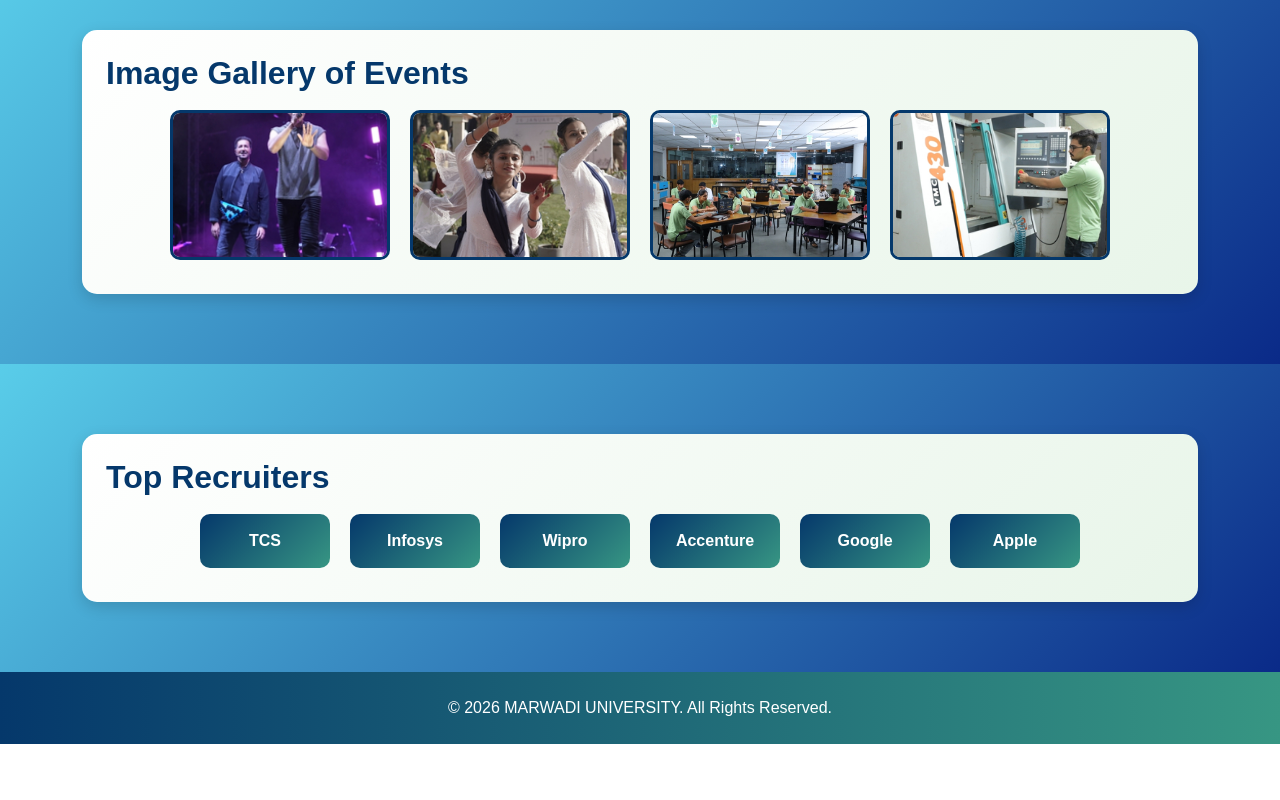
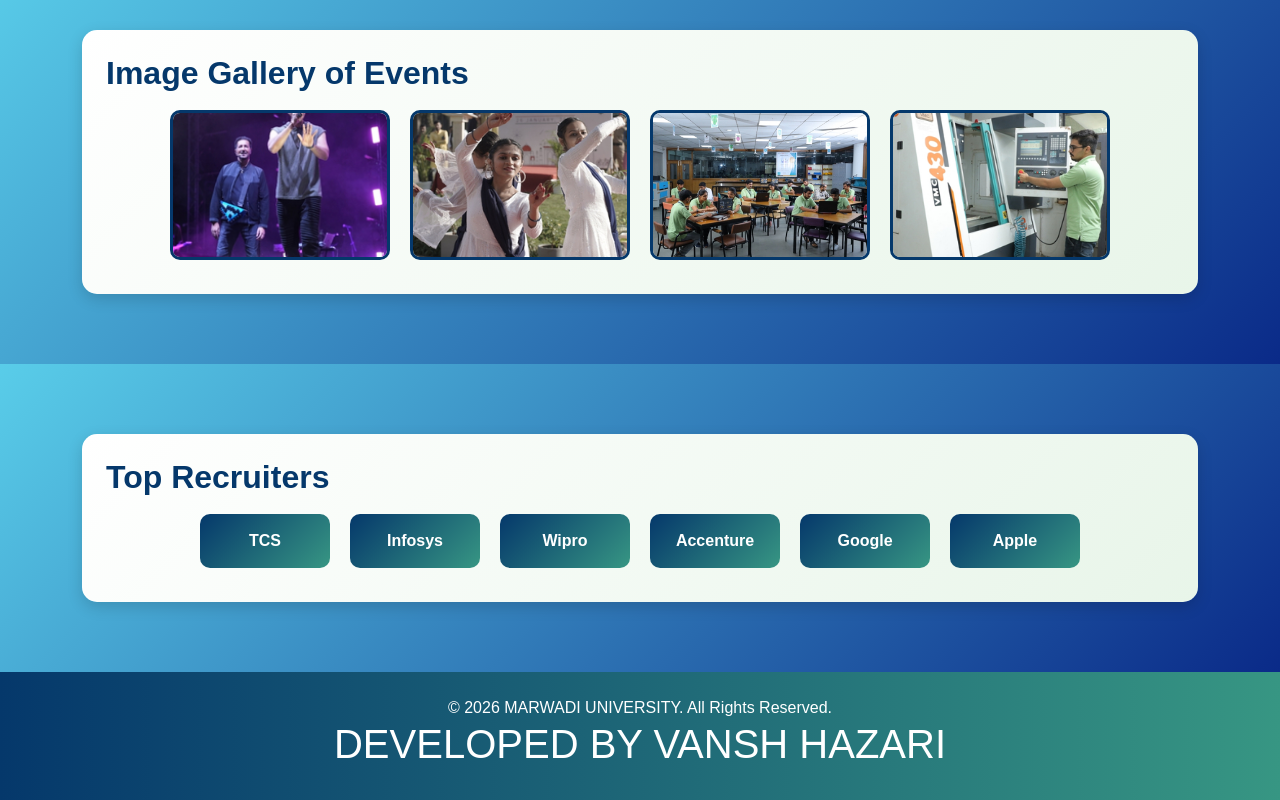
Before and after one commit to vanshhazari/WT-PRACTICAL-12, a plain HTML site: page index.html in a window 1280 px wide. Shown: the part 2069-2869 px from the top of the page. Before the commit the page ends 2813 px from the top, so only its background shows below. Drawn offline with nearby package versions, Linux system fonts and the light colour scheme.

Commit message:
Add developer credit in footer section
Added developer credit to the footer.

```diff
--- a/index.html
+++ b/index.html
@@ -276,6 +276,7 @@
 
     <footer class="text-center py-4">
         <p class="mb-0">&copy; 2026 MARWADI UNIVERSITY. All Rights Reserved.</p>
+        <h1>DEVELOPED BY VANSH HAZARI</h1>
     </footer>
 </body>
 </html>
```
